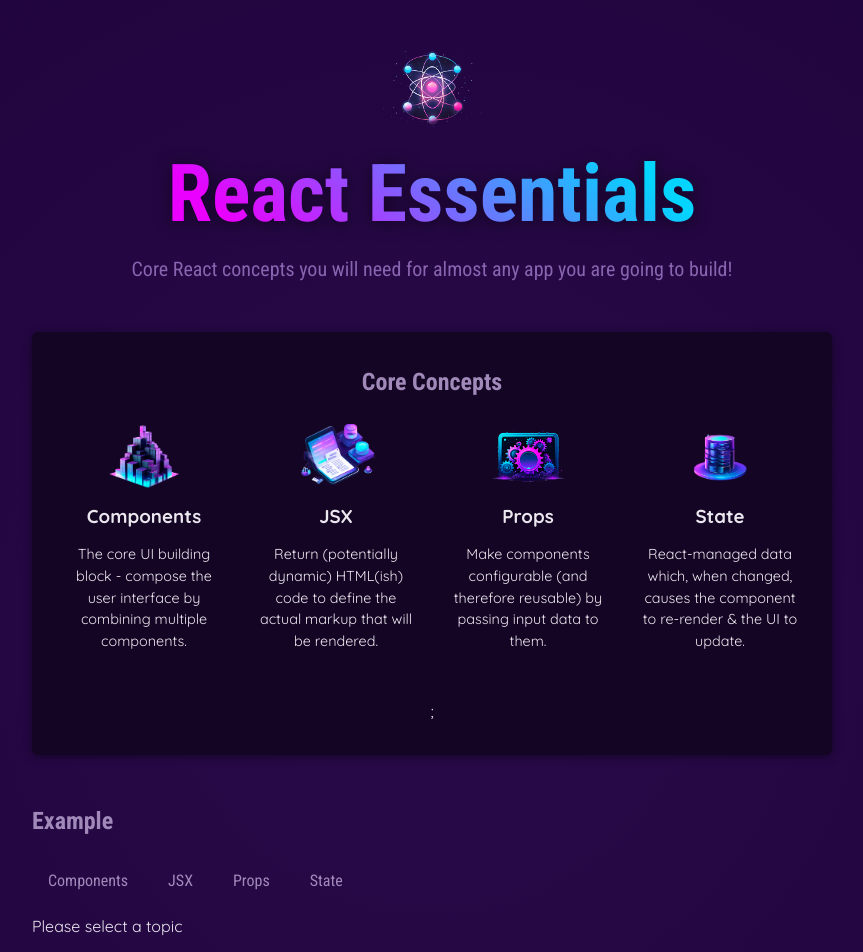
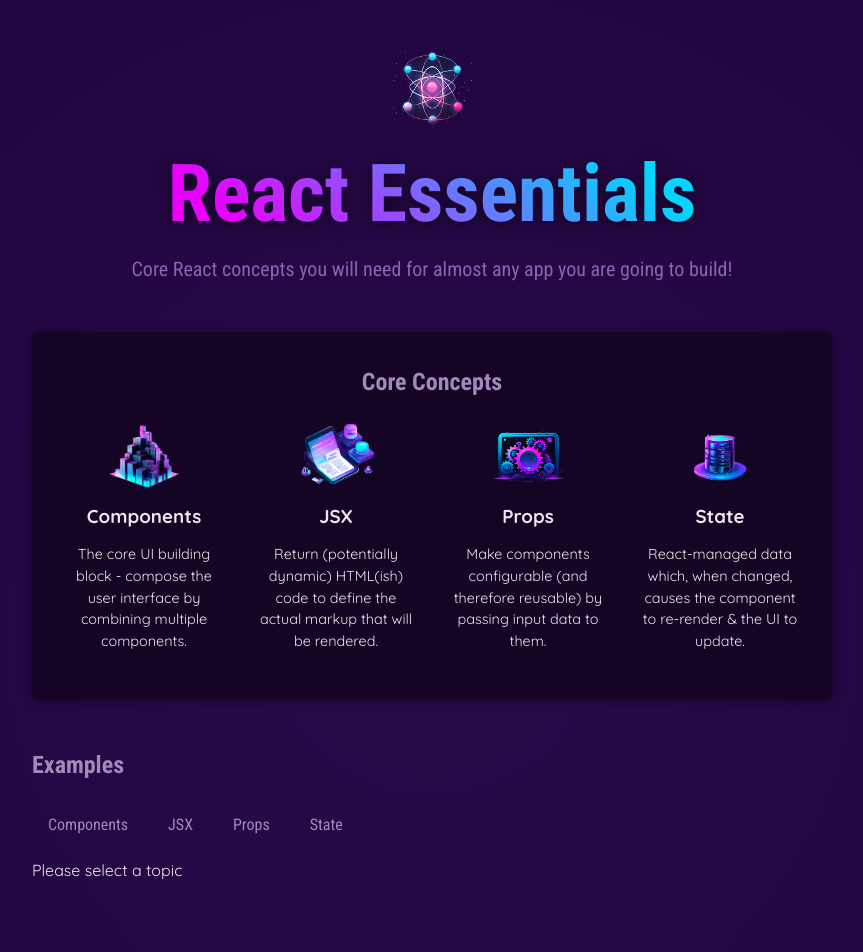
Before and after one commit to ahoroufi/React-Essentials, a React (Vite) app: page / in a window 1280 px wide. Shown: the top 952 px of the page, without its empty margins (208-1071 px from the left). Built offline with nearby package versions, Linux system fonts and the light colour scheme.

Commit message:
66. Forwarding Props To Wrapped Elements

```diff
--- a/src/App.jsx
+++ b/src/App.jsx
@@ -1,56 +1,14 @@
-import { useState } from 'react';
-
-import { CORE_CONCEPTS } from './data.js';
 import Header from './components/Header/header.component.jsx';
-import CoreConcept from './components/CoreConcept.jsx';
-import TabButton from './components/TabButton.jsx';
-import { EXAMPLES } from './data.js'
+import CoreConcepts from './components/CoreConcepts.jsx';
+import Examples from './components/Examples.jsx';
 
 function App() {
-  const [ selectedTopic, setSelectedTopic ] = useState();
-
-  function handleSelect(selectedButton) {
-    setSelectedTopic(selectedButton);
-  }
-
-  let tabContent = <p>Please select a topic</p>
-
-  if(selectedTopic) {
-    tabContent = (
-      <div id="tab-content">
-        <h3>{EXAMPLES[selectedTopic].title}</h3>
-        <p>{EXAMPLES[selectedTopic].description}</p>
-        <pre>
-          <code>{EXAMPLES[selectedTopic].code}
-          </code>
-        </pre>
-      </div>
-    );
-  }
-
   return (
     <>
       <Header />
       <main>
-        <section id="core-concepts">
-          <h2>Core Concepts</h2>
-            <ul>
-                {CORE_CONCEPTS.map((conceptItem) => (
-                  <CoreConcept key={conceptItem.title} {...conceptItem} />
-                ))};
-            </ul>
-
-        </section>
-        <section id="examples">
-          <h2>Example</h2>
-          <menu>
-            <TabButton isSelected={selectedTopic === 'components'} onSelect={()=>handleSelect('components')}>Components</TabButton>
-            <TabButton isSelected={selectedTopic === 'jsx'} onSelect={()=>handleSelect('jsx')}>JSX</TabButton>
-            <TabButton isSelected={selectedTopic === 'props'} onSelect={()=>handleSelect('props')}>Props</TabButton>
-            <TabButton isSelected={selectedTopic === 'state'} onSelect={()=>handleSelect('state')}>State</TabButton>
-          </menu>
-          {tabContent}
-        </section>
+        <CoreConcepts />
+        <Examples />
       </main>
     </>
   );
--- /dev/null
+++ b/src/components/CoreConcepts.jsx
@@ -0,0 +1,18 @@
+import CoreConcept from "./CoreConcept";
+import { CORE_CONCEPTS } from "../data";
+
+function CoreConcepts(){
+    return (
+        <section id="core-concepts">
+            <h2>Core Concepts</h2>
+            <ul>
+                {CORE_CONCEPTS.map((conceptItem) => (
+                    <CoreConcept key={conceptItem.title} {...conceptItem} />
+                ))}
+            </ul>
+        </section>
+    );
+
+}
+
+export default CoreConcepts;
--- /dev/null
+++ b/src/components/Examples.jsx
@@ -0,0 +1,41 @@
+import { useState } from "react";
+import TabButton from './TabButton';
+import Section from "./Section";
+import { EXAMPLES } from "../data";
+
+
+function Examples(){
+    const [ selectedTopic, setSelectedTopic ] = useState();
+
+    function handleSelect(selectedButton) {
+    setSelectedTopic(selectedButton);
+  }
+
+  let tabContent = <p>Please select a topic</p>
+
+  if(selectedTopic) {
+    tabContent = (
+      <div id="tab-content">
+        <h3>{EXAMPLES[selectedTopic].title}</h3>
+        <p>{EXAMPLES[selectedTopic].description}</p>
+        <pre>
+          <code>{EXAMPLES[selectedTopic].code}
+          </code>
+        </pre>
+      </div>
+    );
+  }
+    return (
+        <Section title="Examples" id="examples">
+            <menu>
+                <TabButton isSelected={selectedTopic === 'components'} onClick={()=>handleSelect('components')}>Components</TabButton>
+                <TabButton isSelected={selectedTopic === 'jsx'} onClick={()=>handleSelect('jsx')}>JSX</TabButton>
+                <TabButton isSelected={selectedTopic === 'props'} onClick={()=>handleSelect('props')}>Props</TabButton>
+                <TabButton isSelected={selectedTopic === 'state'} onClick={()=>handleSelect('state')}>State</TabButton>
+            </menu>
+            {tabContent}
+        </Section>
+    )
+}
+
+export default Examples;
--- /dev/null
+++ b/src/components/Section.jsx
@@ -0,0 +1,10 @@
+function Section({title, children, ...props}) {
+    return (
+        <section {...props}>
+            <h2>{title}</h2>
+            {children}
+        </section>
+    );
+}
+
+export default Section;
--- a/src/components/TabButton.jsx
+++ b/src/components/TabButton.jsx
@@ -1,7 +1,7 @@
-const TabButton = ({children, onSelect, isSelected}) => {
+const TabButton = ({children, isSelected, ...props}) => {
     return (
         <li>
-            <button className={isSelected ? 'active' : undefined} onClick={onSelect}>
+            <button className={isSelected ? 'active' : undefined} {...props}>
                 {children}
             </button>
         </li>
```
